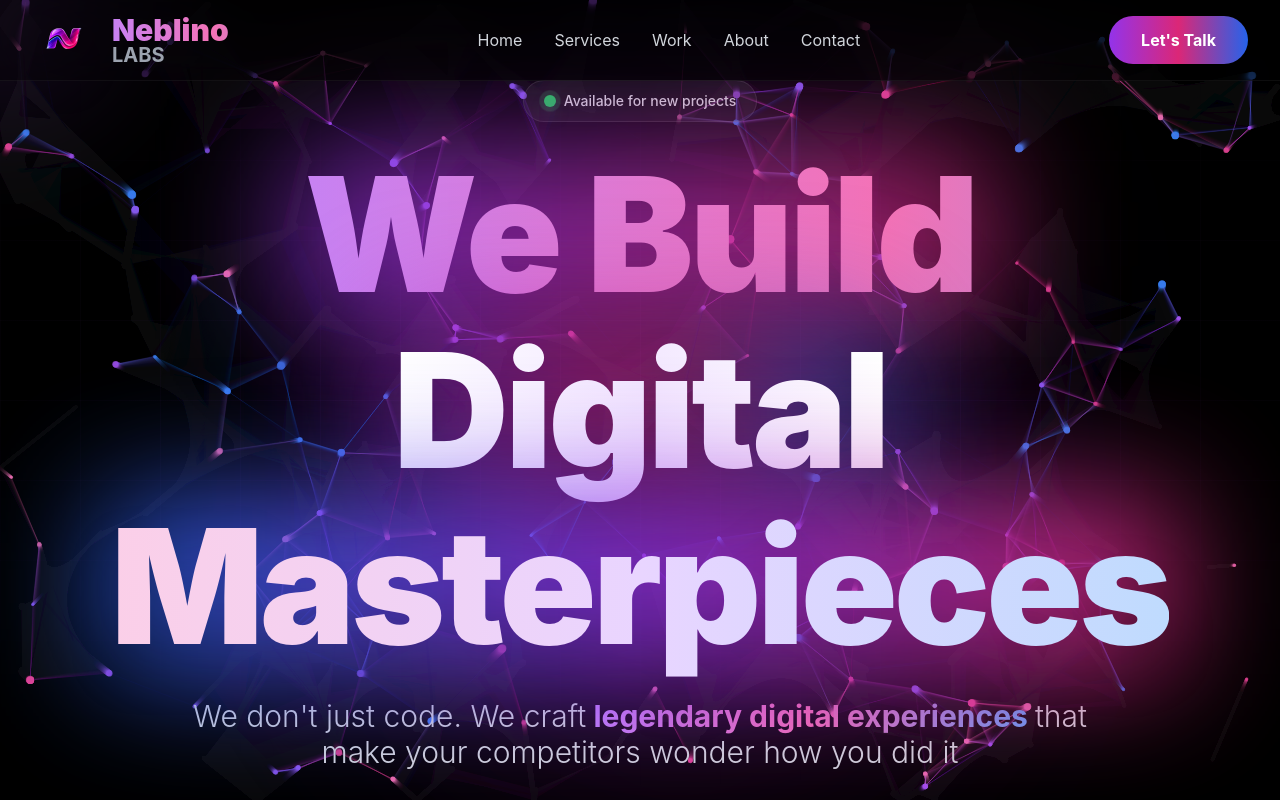
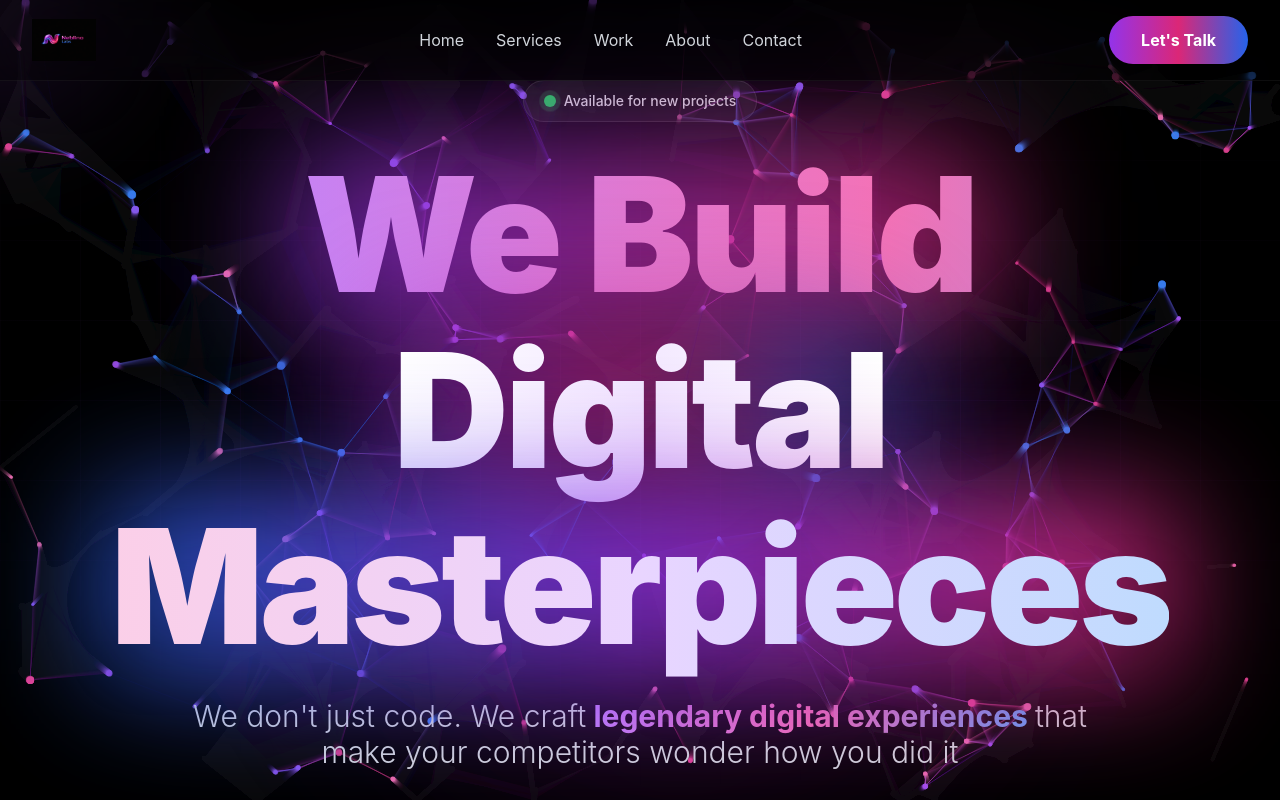
Before and after one commit to Zubair-IT/neblino-site, a Next.js app: page / in a window 1280 px wide. Shown: the top 800 px of the page. Built offline with nearby package versions, Linux system fonts and the light colour scheme.

Commit message:
Update logo asset and header logo reference

```diff
--- a/app/page.tsx
+++ b/app/page.tsx
@@ -160,15 +160,13 @@ export default function Home() {
               <div className="relative">
                 <div className="absolute inset-0 blur-xl opacity-75 group-hover:opacity-100 transition-opacity" />
                 <div className="relative w-16 h-16 transform group-hover:scale-110 transition-all duration-500">
-                  <img src="/neblino-logo.png" alt="Neblino Labs" className="w-full h-full object-contain drop-shadow-2xl" />
+                  <img src="/neblino.png" alt="Neblino Labs" className="w-full h-full object-contain drop-shadow-2xl" />
                 </div>
               </div>
               <div className="flex flex-col">
                 <span className="text-3xl font-black leading-none bg-gradient-to-r from-purple-400 via-pink-400 to-blue-400 bg-clip-text text-transparent animate-gradient">
-                  Neblino
                 </span>
                 <span className="text-xl font-bold leading-none text-gray-400">
-                  LABS
                 </span>
               </div>
             </div>
@@ -453,16 +451,16 @@ export default function Home() {
             <div className="md:col-span-2">
               <div className="flex items-center space-x-4 mb-6 group cursor-pointer">
                 <div className="relative w-14 h-14 transform group-hover:scale-110 transition-all duration-500">
-                  <img src="/neblino-logo.png" alt="Neblino Labs" className="w-full h-full object-contain drop-shadow-2xl" />
+                  <img src="/neblino.png" alt="Neblino Labs" className="w-full h-full object-contain drop-shadow-2xl" />
                 </div>
-                <div className="flex flex-col">
+                {/* <div className="flex flex-col">
                   <span className="text-2xl font-black leading-none bg-gradient-to-r from-purple-400 to-pink-400 bg-clip-text text-transparent">
                     Neblino
                   </span>
                   <span className="text-lg font-bold leading-none text-gray-400">
                     LABS
                   </span>
-                </div>
+                </div> */}
               </div>
               <p className="text-gray-400 text-lg mb-8 max-w-md leading-relaxed">
                 We're not just developers. We're digital artists crafting the future, one masterpiece at a time.
```
Also changed, not shown: public/neblino.png (added).
